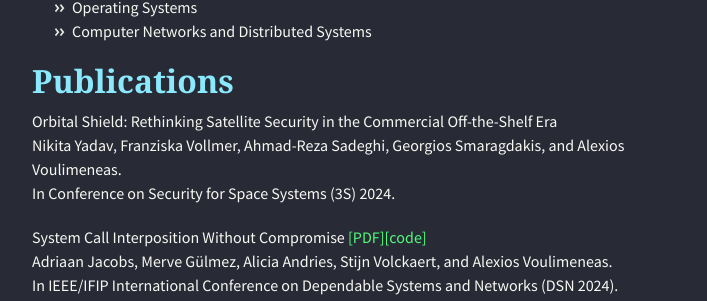
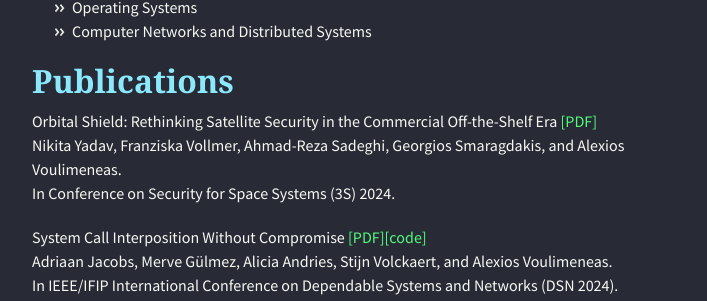
Before and after one commit to alexios-voulimeneas/alexios-voulimeneas.github.io, a Jekyll site: the page built from index.md, in a window 1280 px wide and 900 px high, scrolled down 933 px. Shown: the part 149-450 px from the top of the window, without its empty margins (283-990 px from the left). Built offline with Jekyll 4.4.1, drawn with Linux system fonts in a browser that asks for light colours; nearby versions of some CDN libraries; the repository's description, which GitHub fills in, is left out.

Commit message:
Update index.md

```diff
--- a/index.md
+++ b/index.md
@@ -33,7 +33,7 @@ My research interests include:
 
 ## [](#header-2)Publications
 
-Orbital Shield: Rethinking Satellite Security in the Commercial Off-the-Shelf Era
+Orbital Shield: Rethinking Satellite Security in the Commercial Off-the-Shelf Era [[PDF]](./papers/ESA3S-2024.pdf)
 Nikita Yadav, Franziska Vollmer, Ahmad-Reza Sadeghi, Georgios Smaragdakis, and Alexios Voulimeneas.
 In Conference on Security for Space Systems (3S) 2024.
 
```
